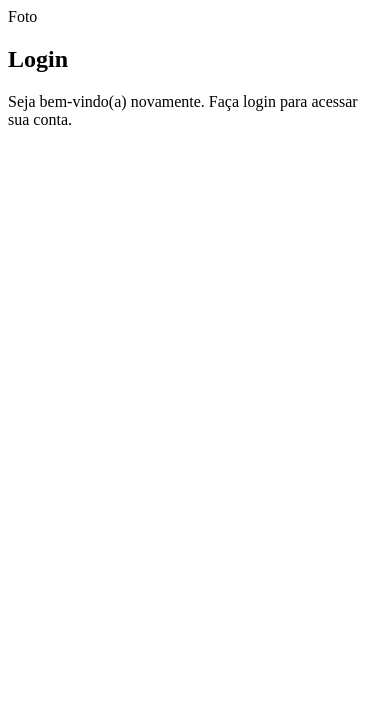
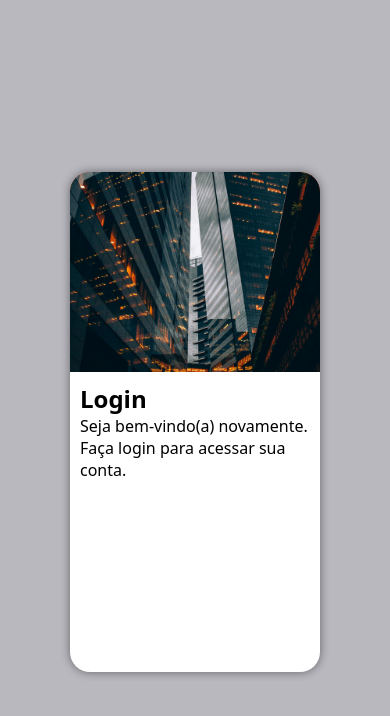
Before and after one commit to plpaulalisboa/projeto-login, a plain HTML site: page index.html in a window 390 px wide. Drawn offline with Linux system fonts and the light colour scheme.

Commit message:
Versão Mobile First da tela de Login

```diff
--- a/estilos/style.css
+++ b/estilos/style.css
@@ -8,3 +8,50 @@
     #F27405
     #D93D04
 */
+
+* {
+    font-family: system-ui, -apple-system, BlinkMacSystemFont, 'Segoe UI', Roboto, Oxygen, Ubuntu, Cantarell, 'Open Sans', 'Helvetica Neue', sans-serif;
+    margin: 0px;
+    padding: 0px;
+    box-sizing: border-box;
+}
+
+body, html {
+    background-color:#B9B8BF;
+    height: 100vh;
+    width: 100vw;
+}
+
+main {
+    position: relative;
+    height: 100vh;
+    width: 100vw;
+}
+
+section#login {
+    position: absolute;
+    top: 50%;
+    left: 50%;
+    transform: translate(-50%, -50%);
+    overflow: hidden;
+
+    background-color: white;
+    width: 250px;
+    height: 500px;
+    border-radius: 20px;
+    box-shadow: 0px 0px 10px rgba(0, 0, 0, 0.463);
+}
+
+section#login > div#imagem {
+    display: block;
+    background: #D93D04 url(../imagens/entrada-predio.jpg) no-repeat;
+    background-size: cover;
+    background-position: center center;
+    height: 200px;
+}
+
+section#login > div#formulario {
+    display: block;
+    padding: 10px;
+
+}
--- a/index.html
+++ b/index.html
@@ -10,7 +10,7 @@
     <main>
         <section id="login">
             <div id="imagem">
-                Foto
+                <!-- Aqui irá a imagem que está na css -->
             </div>
 
             <div id="formulario">
```
